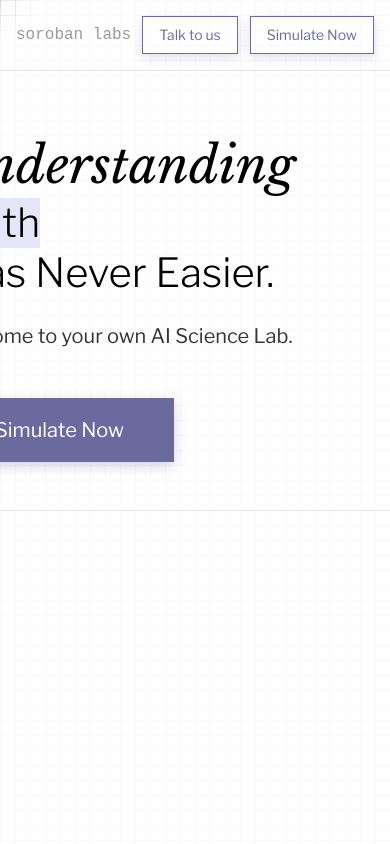
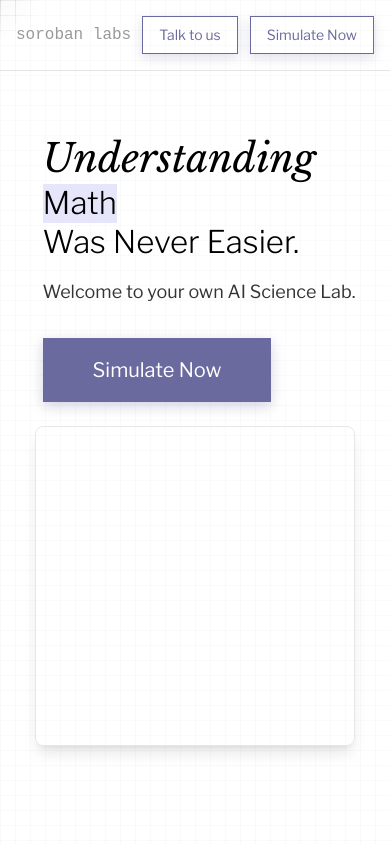
Before and after one commit to soroban-labs/sorobanlabs-landing, a Next.js app: page / in a window 390 px wide. Shown: the top 844 px of the page. Built offline with nearby package versions, Linux system fonts and the light colour scheme; no server answers; a web font is replaced by a local one.

Commit message:
feat: mobile styling

```diff
--- a/src/app/page.tsx
+++ b/src/app/page.tsx
@@ -190,15 +190,15 @@ export default function Home() {
 
       <main className="relative z-0 flex flex-col items-center justify-center min-h-screen p-4 sm:p-10 py-16 sm:py-32">
         <div className="text-center mb-20 sm:mb-32">
-          <div className="flex flex-col lg:flex-row lg:items-stretch gap-12 lg:gap-24 mb-8">
-            <div className="flex-1 flex flex-col justify-center lg:min-h-[500px]">
+          <div className="flex flex-col lg:flex-row lg:items-stretch gap-6 lg:gap-24 mb-8">
+            <div className="flex-1 flex flex-col justify-center lg:min-h-[500px] pl-6 pr-4 lg:px-0">
               <div>
                 <h1 className="text-5xl sm:text-6xl md:text-8xl font-normal leading-tight text-left">
-                  <div style={{fontFamily: 'var(--font-libre-baskerville)', textTransform: 'capitalize', color: '#000000', fontStyle: 'italic', fontSize: 'clamp(50px, 10vw, 80px)'}}>Understanding</div>
-                  <div style={{fontFamily: 'var(--font-libre-franklin)', textTransform: 'capitalize', color: '#000000', fontWeight: '300', fontSize: 'clamp(40px, 8vw, 65px)'}}><span className="highlight-text">{currentSubject}</span></div>
-                  <div style={{fontFamily: 'var(--font-libre-franklin)', textTransform: 'capitalize', color: '#000000', fontWeight: '300', fontSize: 'clamp(40px, 8vw, 65px)'}}>was never easier.</div>
+                  <div style={{fontFamily: 'var(--font-libre-baskerville)', textTransform: 'capitalize', color: '#000000', fontStyle: 'italic', fontSize: 'clamp(32px, 10vw, 80px)'}}>Understanding</div>
+                  <div style={{fontFamily: 'var(--font-libre-franklin)', textTransform: 'capitalize', color: '#000000', fontWeight: '300', fontSize: 'clamp(28px, 8vw, 65px)'}}><span className="highlight-text">{currentSubject}</span></div>
+                  <div style={{fontFamily: 'var(--font-libre-franklin)', textTransform: 'capitalize', color: '#000000', fontWeight: '300', fontSize: 'clamp(28px, 8vw, 65px)'}}>was never easier.</div>
                 </h1>
-                <p className="text-xl sm:text-2xl font-medium mb-12 text-left mt-6" style={{fontFamily: '"Libre Franklin", sans-serif', fontWeight: 400, color: '#343434ff', maxWidth: '1000px'}}>Welcome to your own AI Science Lab.</p>
+                <p className="text-lg sm:text-2xl font-medium mb-8 sm:mb-12 text-left mt-4 sm:mt-6" style={{fontFamily: '"Libre Franklin", sans-serif', fontWeight: 400, color: '#343434ff', maxWidth: '1000px'}}>Welcome to your own AI Science Lab.</p>
                 <div className="flex justify-start">
                   <Button variant="dark" onClick={() => setIsModalOpen(true)}>
                     Simulate Now
@@ -206,13 +206,25 @@ export default function Home() {
                 </div>
               </div>
             </div>
-            <div className="flex-shrink-0">
+            <div className="flex-shrink-0 px-4 lg:px-0">
+              {/* Mobile version */}
+              <div className="block lg:hidden">
+                <DesmosGraph
+                  expressions={defaultExpressions}
+                  width="320px"
+                  height="320px"
+                  className="shadow-lg w-full max-w-[320px]"
+                />
+              </div>
+              {/* Desktop version */}
+              <div className="hidden lg:block">
                 <DesmosGraph
                   expressions={defaultExpressions}
                   width="500px"
                   height="500px"
                   className="shadow-lg"
                 />
+              </div>
             </div>
           </div>
         </div>
@@ -373,47 +385,16 @@ export default function Home() {
           </div>
         </div>
 
-        {/* Final CTA Section */}
-        <div className="flex flex-col items-center justify-center w-full max-w-6xl mt-16 lg:mt-32 p-4 sm:p-8 rounded-lg" style={{ border: '1px solid rgba(0, 0, 0, 0.1)' }}>
-          <div className="w-full mb-8">
-            <div
-              className="p-6 sm:p-12 rounded-lg w-full"
-              style={{
-                backgroundColor: '#E6E6FA'
-              }}
-            >
-              <div
-                className="font-normal text-center"
-                style={{
-                  fontFamily: 'var(--font-libre-franklin)',
-                  color: '#000000',
-                  fontSize: 'clamp(24px, 5vw, 40px)',
-                  letterSpacing: '-2%',
-                  lineHeight: '1.1'
-                }}
-              >
-                A system that builds what you <span style={{fontFamily: 'var(--font-libre-baskerville)', fontStyle: 'italic'}}>imagine</span>,<br />one component at a time.
-              </div>
-            </div>
-          </div>
-
-          <div className="flex flex-col sm:flex-row gap-4 justify-center items-center">
-            <Button variant="dark" onClick={() => setIsModalOpen(true)}>
-              Simulate Now
-            </Button>
-          </div>
-        </div>
 
         {/* Duplicate Simulate Almost Anything Section */}
-        <div className="text-center mb-20 sm:mb-32 mt-16 lg:mt-32">
-          <div className="flex flex-col lg:flex-row lg:items-stretch gap-12 lg:gap-24 mb-8">
-            <div className="flex-1 flex flex-col justify-center lg:min-h-[500px]">
+        <div className="text-center mb-20 sm:mb-32 lg:mb-8 mt-16 lg:mt-32">
+          <div className="flex flex-col lg:flex-row lg:items-stretch gap-6 lg:gap-24 mb-8">
+            <div className="flex-1 flex flex-col justify-center lg:min-h-[500px] pl-6 pr-4 lg:px-0">
               <div>
-                <h1 className="text-5xl sm:text-6xl md:text-8xl font-normal leading-tight text-left">
-                  <div style={{fontFamily: 'var(--font-libre-baskerville)', textTransform: 'capitalize', color: '#000000', fontStyle: 'italic', fontSize: 'clamp(50px, 10vw, 80px)'}}>Simulate</div>
-                  <div style={{fontFamily: 'var(--font-libre-franklin)', textTransform: 'capitalize', color: '#000000', fontWeight: '300', fontSize: 'clamp(40px, 8vw, 65px)'}}>Almost <span className="highlight-text">Anything</span>.</div>
+                <h1 className="text-5xl sm:text-6xl md:text-8xl font-normal leading-tight text-left mb-8 sm:mb-12">
+                  <div style={{fontFamily: 'var(--font-libre-baskerville)', textTransform: 'capitalize', color: '#000000', fontStyle: 'italic', fontSize: 'clamp(32px, 10vw, 80px)'}}>Simulate</div>
+                  <div style={{fontFamily: 'var(--font-libre-franklin)', textTransform: 'capitalize', color: '#000000', fontWeight: '300', fontSize: 'clamp(28px, 8vw, 65px)'}}>Almost <span className="highlight-text">Anything</span>.</div>
                 </h1>
-                <p className="text-xl sm:text-2xl font-medium mb-12 text-left mt-6" style={{fontFamily: '"Libre Franklin", sans-serif', fontWeight: 400, color: '#343434ff', maxWidth: '1000px'}}>Create academic visualizations from text prompts.</p>
                 <div className="flex justify-start">
                   <Button variant="dark" onClick={() => setIsModalOpen(true)}>
                     Simulate Now
@@ -421,13 +402,25 @@ export default function Home() {
                 </div>
               </div>
             </div>
-            <div className="flex-shrink-0">
+            <div className="flex-shrink-0 px-4 lg:px-0">
+              {/* Mobile version */}
+              <div className="block lg:hidden">
+                <DesmosGraph3D
+                  expressions={glucoseExpressions}
+                  width="320px"
+                  height="320px"
+                  className="shadow-lg w-full max-w-[320px]"
+                />
+              </div>
+              {/* Desktop version */}
+              <div className="hidden lg:block">
                 <DesmosGraph3D
                   expressions={glucoseExpressions}
                   width="500px"
                   height="500px"
                   className="shadow-lg"
                 />
+              </div>
             </div>
           </div>
         </div>
--- a/src/components/Footer.tsx
+++ b/src/components/Footer.tsx
@@ -28,7 +28,7 @@ export default function Footer() {
                 Soroban Labs
               </div>
               <div className="text-base" style={{ fontFamily: 'monospace', color: '#171717' }}>
-                © 2025 Soroban Labs. San Francisco, CA
+                © 2025 Soroban Labs. Bangalore, India
               </div>
               <div className="flex items-center gap-3 text-base" style={{ fontFamily: 'monospace', color: '#171717' }}>
                 <div className="w-2 h-2 bg-green-500 rounded-full"></div>
```
Lines whose indentation alone changed are shown as unchanged.
